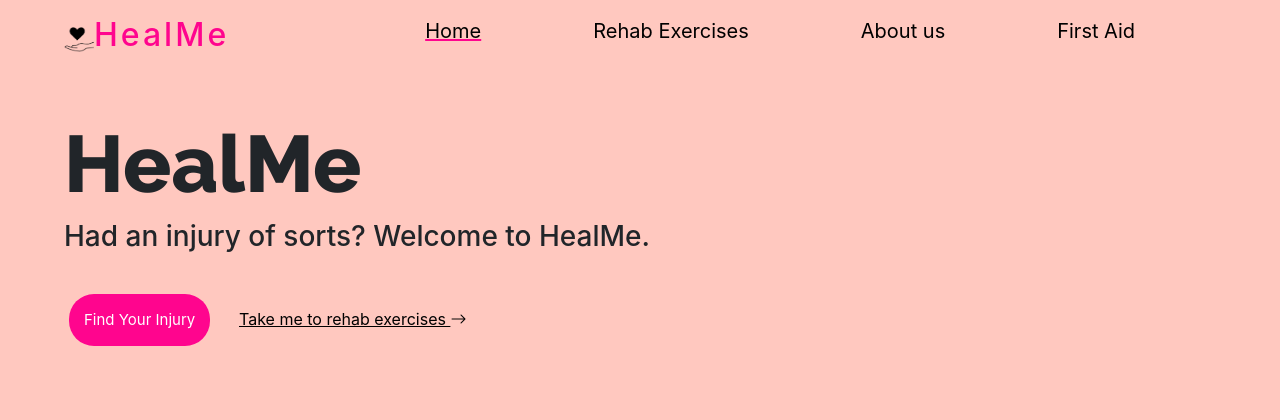
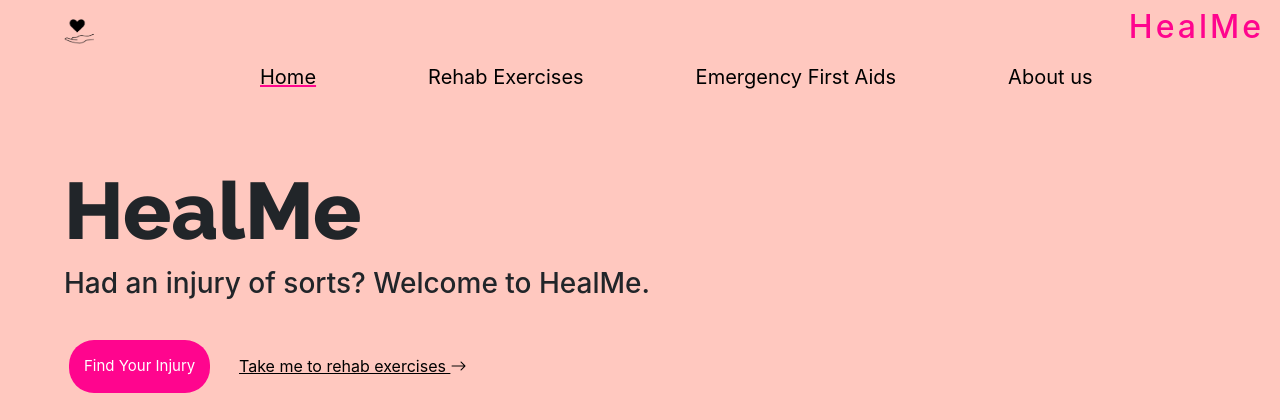
Before and after one commit to ReshmaShaji245/Heal-Me, a Flask app: page / in a window 1280 px wide. Shown: the top 420 px of the page. Run offline with Flask 2, Linux system fonts and the light colour scheme; some libraries are stand-ins or nearby versions.

Commit message:
Create index.html

```diff
--- a/templates/index.html
+++ b/templates/index.html
@@ -41,8 +41,8 @@
             <ul class="nav-menu">
                 <li class="nav-item"><a class="nav-link active" href="/">Home</a></li>
                 <li class="nav-item"><a class="nav-link" href="/exercises">Rehab Exercises</a></li>
+                <li class="nav-item"><a class="nav-link" href="/firstaid">Emergency First Aids</a></li>
                 <li class="nav-item"><a class="nav-link" href="/contact">About us</a></li>
-                <li class="nav-item"><a class="nav-link" href="/firstaid">First Aid</a></li>
             </ul>
             <div class="mobile-menu dropdown">
                 <div class="hamburger">
@@ -53,6 +53,7 @@
                 <div class="dropdown-content">
                     <li class="nav-item"><a class="nav-link active" href="/">Home</a></li>
                     <li class="nav-item"><a class="nav-link" href="/exercises">Rehab Exercises</a></li>
+                    <li class="nav-item"><a class="nav-link" href="/firstaid">Emergency First Aids</a></li>
                     <li class="nav-item"><a class="nav-link" href="/contact">About us</a></li>
                 </div>
             </div>
@@ -79,7 +80,7 @@
                     </ul>
                 </div>
             </div>
-            <a id="rehab" href="../templates/exercises.html"> Take me to rehab exercises <i class="bi bi-arrow-right"></i></a>
+            <a id="rehab" href="/exercises"> Take me to rehab exercises <i class="bi bi-arrow-right"></i></a>
             <br>
             <br>
             <div id="questions">
```
